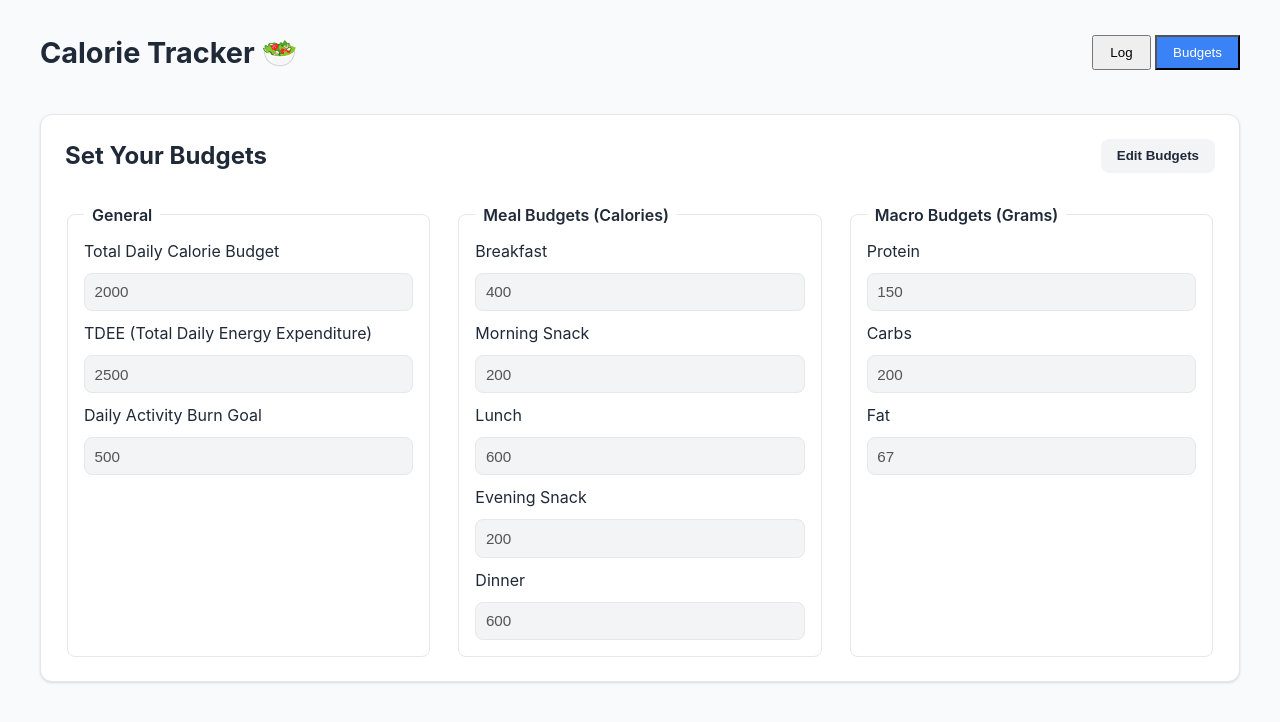
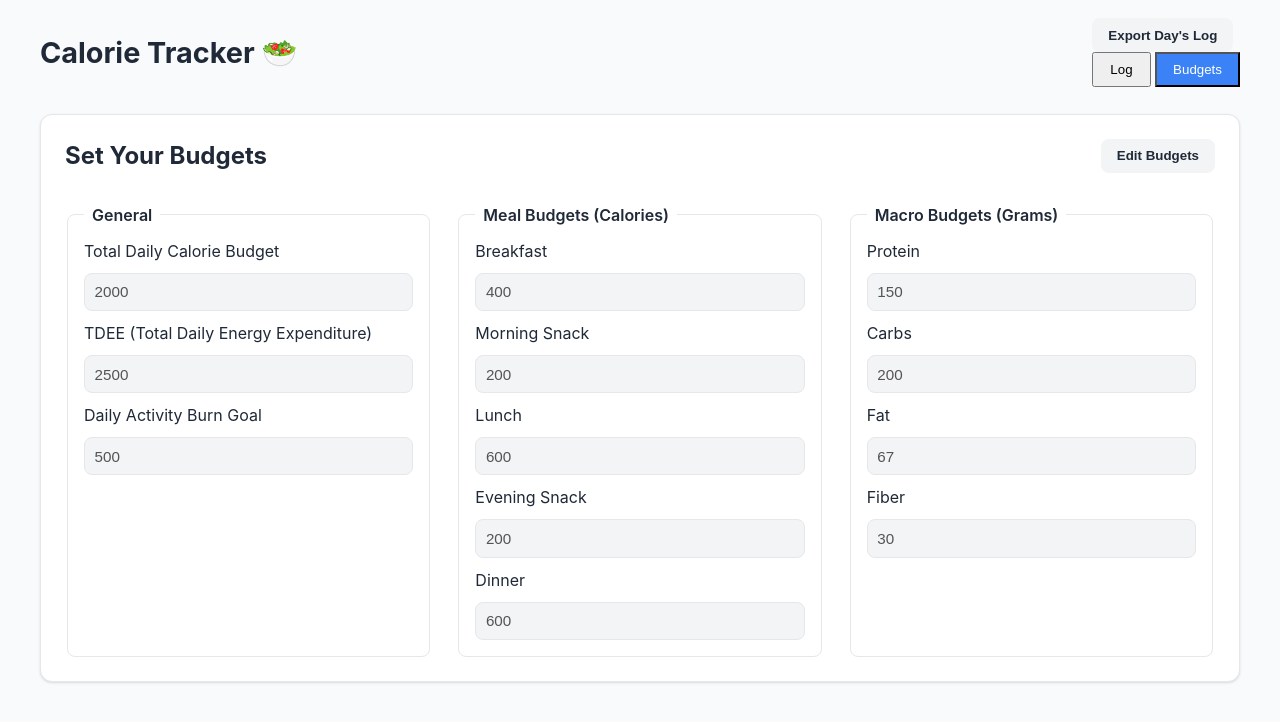
Before and after one commit to tvishagg/MyTracker, a plain HTML site: page index.html in a window 1280 px wide. Both pictures are taken after a click on the button "Budgets". Drawn offline with Linux system fonts and the light colour scheme.

Commit message:
Update index.html

```diff
--- a/index.html
+++ b/index.html
@@ -5,16 +5,20 @@
     <meta name="viewport" content="width=device-width, initial-scale=1.0">
     <title>Calorie Tracker</title>
     <link rel="stylesheet" href="style.css">
+    <script src="https://cdnjs.cloudflare.com/ajax/libs/xlsx/0.18.5/xlsx.full.min.js"></script>
 </head>
 <body>
 
     <div class="container">
         <header>
             <h1>Calorie Tracker 🥗</h1>
-            <nav>
-                <button id="log-tab-btn" class="tab-btn active">Log</button>
-                <button id="budget-tab-btn" class="tab-btn">Budgets</button>
-            </nav>
+            <div class="header-controls">
+                <button id="export-btn" class="btn">Export Day's Log</button>
+                <nav>
+                    <button id="log-tab-btn" class="tab-btn active">Log</button>
+                    <button id="budget-tab-btn" class="tab-btn">Budgets</button>
+                </nav>
+            </div>
         </header>
 
         <main>
@@ -67,6 +71,7 @@
                                 <input type="number" id="food-protein-input" placeholder="Protein (g)">
                                 <input type="number" id="food-carbs-input" placeholder="Carbs (g)">
                                 <input type="number" id="food-fat-input" placeholder="Fat (g)">
+                                <input type="number" id="food-fiber-input" placeholder="Fiber (g)">
                             </div>
                             <button type="submit" class="btn btn-primary">Add Food</button>
                         </form>
@@ -169,8 +174,10 @@
                             <input type="number" id="budget-protein" value="150">
                             <label for="budget-carbs">Carbs</label>
                             <input type="number" id="budget-carbs" value="200">
-                             <label for="budget-fat">Fat</label>
+                            <label for="budget-fat">Fat</label>
                             <input type="number" id="budget-fat" value="67">
+                            <label for="budget-fiber">Fiber</label>
+                            <input type="number" id="budget-fiber" value="30">
                         </fieldset>
                     </form>
                  </div>
```
